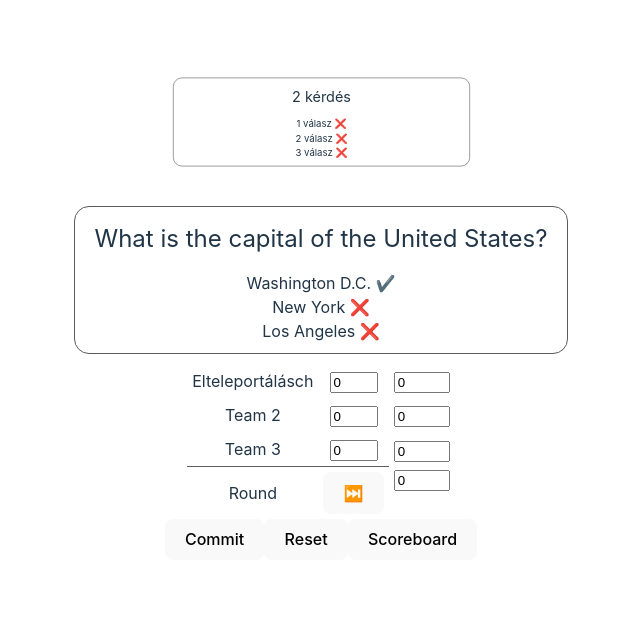
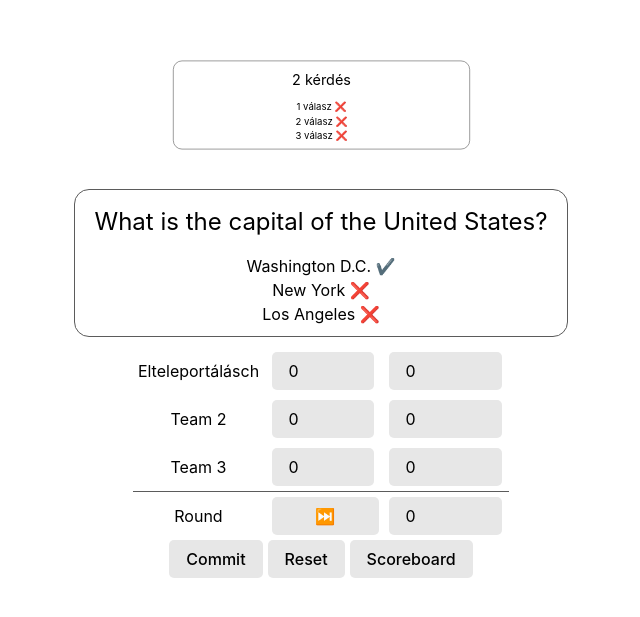
Before and after one commit to WingSMC/qpa-escape, a Vue app: page /#/dashboard in a window 1280 px wide. Shown: the part 101-718 px from the top of the page, without its empty margins (319-959 px from the left). Built offline with nearby package versions, Linux system fonts and the light colour scheme.

Commit message:
++sass, vueuse

```diff
--- a/package.json
+++ b/package.json
@@ -9,6 +9,7 @@
     "preview": "vite preview"
   },
   "dependencies": {
+    "@vueuse/core": "^9.3.0",
     "pinia": "^2.0.22",
     "sass": "^1.55.0",
     "vue": "^3.2.37",
--- a/src/App.vue
+++ b/src/App.vue
@@ -2,4 +2,6 @@
 	<RouterView />
 </template>
 
-<style></style>
+<style lang="scss">
+@use "./style/main";
+</style>
--- a/src/data/store/scoreStore.ts
+++ b/src/data/store/scoreStore.ts
@@ -28,6 +28,12 @@ const useScoreStore = defineStore("scoreStore", {
 		NEXT_ROUND() {
 			if (this.$state.round + 1 < this.$state.questions.length) {
 				++this.$state.round
+				this.PERSIST_ITEM("round")
+			}
+		},
+		PREV_ROUND() {
+			if (this.$state.round > 0) {
+				--this.$state.round
 				this.PERSIST_ITEM("round")
 			}
 		},
--- a/src/main.ts
+++ b/src/main.ts
@@ -1,7 +1,6 @@
 import { createApp } from "vue"
 import { createPinia } from "pinia"
 
-import "./style.css"
 import router from "./router"
 import App from "./App.vue"
 
--- a/src/style.css
+++ /dev/null
@@ -1,99 +0,0 @@
-:root {
-  --theme-1: #5b5b5b;
-  font-family: Inter, Avenir, Helvetica, Arial, sans-serif;
-  font-size: 16px;
-  line-height: 24px;
-  font-weight: 400;
-
-  color-scheme: light dark;
-  color: rgba(255, 255, 255, 0.87);
-  background-color: #242424;
-
-  font-synthesis: none;
-  text-rendering: optimizeLegibility;
-  -webkit-font-smoothing: antialiased;
-  -moz-osx-font-smoothing: grayscale;
-  -webkit-text-size-adjust: 100%;
-}
-
-* {
-  box-sizing: border-box;
-}
-
-a {
-  font-weight: 500;
-  color: #646cff;
-  text-decoration: inherit;
-}
-a:hover {
-  color: #535bf2;
-}
-
-body {
-  margin: 0;
-  display: flex;
-  place-items: center;
-  min-width: 320px;
-  min-height: 100vh;
-}
-
-h1 {
-  font-size: 3.2em;
-  line-height: 1.1;
-}
-
-button {
-  border-radius: 8px;
-  border: 1px solid transparent;
-  padding: 0.6em 1.2em;
-  font-size: 1em;
-  font-weight: 500;
-  font-family: inherit;
-  background-color: #1a1a1a;
-  cursor: pointer;
-  transition: border-color 0.25s;
-}
-button:hover {
-  border-color: #646cff;
-}
-button:focus,
-button:focus-visible {
-  outline: 4px auto -webkit-focus-ring-color;
-}
-
-.card {
-  padding: 2em;
-}
-
-#app {
-  max-width: 1280px;
-  margin: 0 auto;
-  padding: 2rem;
-  text-align: center;
-}
-
-table {
-  margin: 0 auto;
-  border-collapse: collapse;
-}
-
-td {
-  padding: 5px;
-}
-
-tfoot td {
-  border-top: 1px solid #5b5b5b;
-}
-
-@media (prefers-color-scheme: light) {
-  :root {
-    color: #213547;
-    background-color: #ffffff;
-  }
-  a:hover {
-    color: #747bff;
-  }
-  button {
-    background-color: #f9f9f9;
-  }
-}
--- /dev/null
+++ b/src/style/_main.scss
@@ -0,0 +1,94 @@
+@use "./vars" as *;
+
+:root {
+	--theme-border: #5b5b5b;
+	--theme-color: #ffffffc6;
+	--theme-background: #242424;
+	--theme-background-2: #1a1a1a;
+	--theme-highlight: #646cff;
+	font-family: Inter, Avenir, Helvetica, Arial, sans-serif;
+	font-size: 16px;
+	line-height: 24px;
+	font-weight: 400;
+
+	color-scheme: light dark;
+	color: $theme-color;
+	background-color: $theme-background;
+
+	font-synthesis: none;
+	text-rendering: optimizeLegibility;
+	-webkit-font-smoothing: antialiased;
+	-moz-osx-font-smoothing: grayscale;
+	-webkit-text-size-adjust: 100%;
+}
+
+@media (prefers-color-scheme: light) {
+	:root {
+		--theme-border: #5b5b5b;
+		--theme-color: #000000;
+		--theme-background: #ffffff;
+		--theme-background-2: #e7e7e7;
+		--theme-highlight: #ffbe64;
+	}
+}
+
+* {
+	box-sizing: border-box;
+}
+
+body {
+	margin: 0;
+	display: flex;
+	place-items: center;
+	min-width: 320px;
+	min-height: 100vh;
+}
+
+h1 {
+	font-size: 3.2em;
+	line-height: 1.1;
+}
+
+input,
+button {
+	margin: 0 2.5px;
+	border-radius: 5px;
+	border: 1px solid transparent;
+	transition: border-color 0.25s;
+	padding: 0.5em 1em;
+	font-size: 1em;
+	font-family: inherit;
+	background-color: $theme-background-2;
+}
+
+button {
+	font-weight: 500;
+	cursor: pointer;
+}
+button:hover {
+	border-color: $theme-highlight;
+}
+button:focus,
+button:focus-visible {
+	outline: 4px auto -webkit-focus-ring-color;
+}
+
+#app {
+	max-width: 1280px;
+	margin: 0 auto;
+	padding: 2rem;
+	text-align: center;
+}
+
+table {
+	margin: 0 auto;
+	border-collapse: collapse;
+}
+
+td {
+	padding: 5px;
+}
+
+tfoot td {
+	border-top: 1px solid $theme-border;
+}
--- /dev/null
+++ b/src/style/_vars.scss
@@ -0,0 +1,5 @@
+$theme-border: var(--theme-border);
+$theme-color: var(--theme-color);
+$theme-background: var(--theme-background);
+$theme-background-2: var(--theme-background-2);
+$theme-highlight: var(--theme-highlight);
--- a/src/views/Dashboard.vue
+++ b/src/views/Dashboard.vue
@@ -1,10 +1,14 @@
 <script setup lang="ts">
 import { computed, ref } from "vue"
+import { onKeyStroke } from "@vueuse/core"
 import useScoreStore from "../data/store/scoreStore"
 
 const store = useScoreStore()
 const inputs = ref(null as unknown as HTMLInputElement[])
-let teams = ref([0, 0, 0] as Array<number | string>)
+const teams = ref([0, 0, 0] as Array<number | string>)
+
+onKeyStroke("ArrowRight", store.NEXT_ROUND)
+onKeyStroke("ArrowLeft", store.PREV_ROUND)
 
 const clearField = (i: number) => (teams.value[i] ||= "")
 const fillField = (i: number) => (teams.value[i] ||= 0)
@@ -19,9 +23,11 @@ const setRound = (e: Event) => {
 }
 
 const commitTeams = () => {
+	fillField(0)
 	store.ADD_POINTS(teams.value as number[])
 	teams.value = [0, 0, 0]
 	inputs.value[0].focus()
+	clearField(0)
 }
 
 const openScoreboard = () => {
@@ -100,8 +106,15 @@ const nextQuestion = computed(() => store.nextQuestion)
 				<tr>
 					<td>Round</td>
 					<td>
-						<button type="button" @blur="store.NEXT_ROUND">⏭️</button>
+						<button
+							type="button"
+							class="increment-round"
+							@click="store.NEXT_ROUND"
+						>
+							⏭️
+						</button>
 					</td>
+					<td>
 						<input
 							type="number"
 							min="0"
@@ -109,6 +122,7 @@ const nextQuestion = computed(() => store.nextQuestion)
 							:value="store.$state.round"
 							@change="setRound"
 						/>
+					</td>
 				</tr>
 			</tfoot>
 		</table>
@@ -118,11 +132,12 @@ const nextQuestion = computed(() => store.nextQuestion)
 	</form>
 </template>
 
-<style>
+<style lang="scss">
+@use "../style/vars" as *;
 .task {
 	margin: 10px 0;
 	width: 100%;
-	border: 1px solid var(--theme-1);
+	border: 1px solid $theme-border;
 	border-radius: 15px;
 	padding: 10px;
 }
@@ -136,4 +151,8 @@ const nextQuestion = computed(() => store.nextQuestion)
 .task.next {
 	transform: scale(0.6);
 }
+
+.increment-round {
+	width: 100%;
+}
 </style>
```
Also changed, not shown: 1 other file (tests, documents, lock files or other folders). Lines whose indentation alone changed are shown as unchanged.
